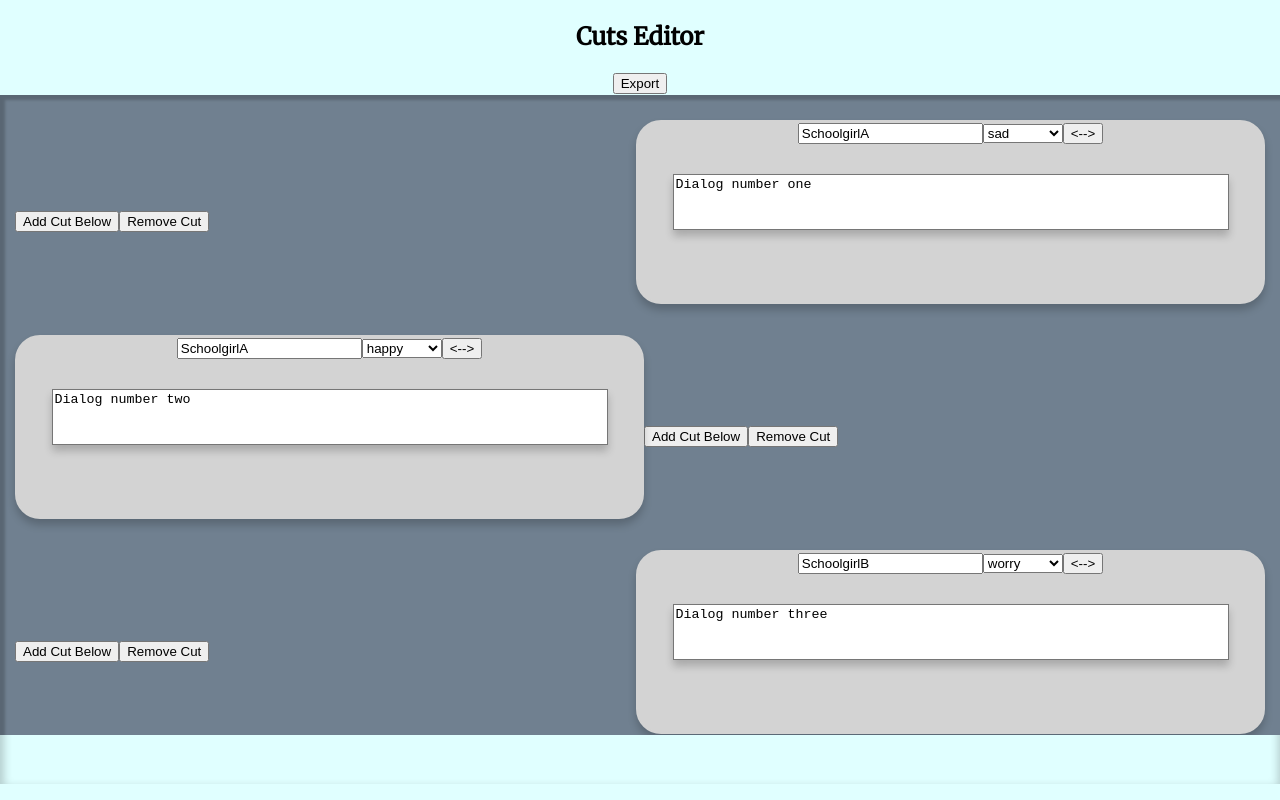
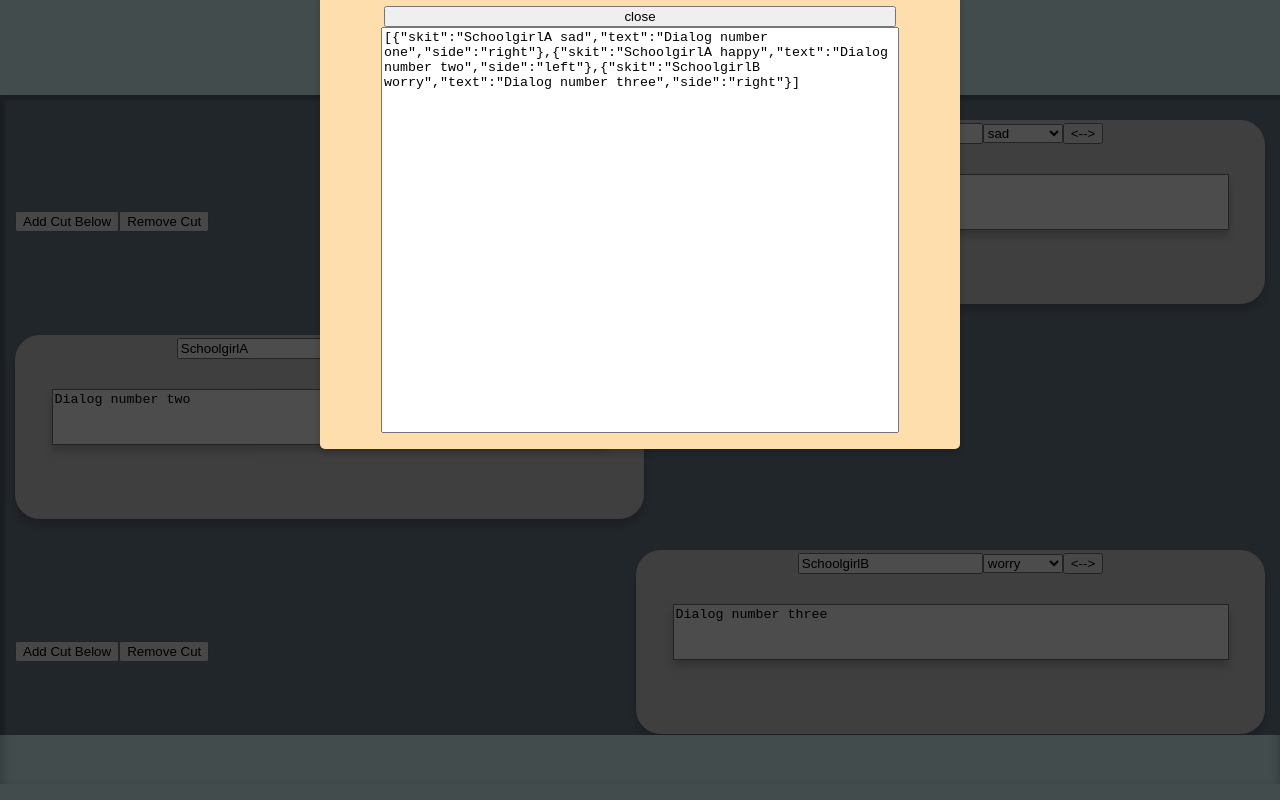
Before and after one commit to Vidsneezes/NanorenoVisualEditor, a React (Create React App) app: page / in a window 1280 px wide. Both pictures are taken after a click on the button "Export". Built offline with nearby package versions, Linux system fonts and the light colour scheme.

Commit message:
add display functionality between app and cutblockeditor via refs, made attempts to add scroll to view in cut view and cutblock, commented out the working code left parts in cutblock

```diff
--- a/src/App.js
+++ b/src/App.js
@@ -109,15 +109,14 @@ class App extends Component {
     this.setState({
       copyData: str
     });
+    this.cutEditorRef.DisplayBox();
   }
-
-
 
   render() {
     return (
       <div className="App">
         <div className="App-CutView">
-         <CutBlockEditor copyData={this.state.copyData}/>
+         <CutBlockEditor ref={(el) => {this.cutEditorRef = el;}} copyData={this.state.copyData}/>
          <CutView cutData={this.state.cutData}
                    handleSideChange={this.handleSideChange}
                    addCutBelow={this.AddCutBelow}
--- a/src/components/cutview/CutView.js
+++ b/src/components/cutview/CutView.js
@@ -3,10 +3,27 @@ import './CutView.css';
 import CutBlock from './cutblock/CutBlock.js'
 
 class CutView extends Component {
+  /*
+  ##Scroll to view last object
+  scrollToBottom = () =>{
+    const val = this.props.cutData.length-1;
+    console.log(val);
+    console.log(this.refs);
+    this.refs[val].focusOnMe();
+  }
+
+  componentDidMount() {
+    this.scrollToBottom();
+  }
+
+  componentDidUpdate() {
+    this.scrollToBottom();
+  }*/
+
   render() {
     var count = 0;
-    const cuts = this.props.cutData.map((data)=>
-      <CutBlock key={data.key}
+    const cuts = this.props.cutData.map((data, index)=>
+      <CutBlock /*ref={index}*/ key={data.key}
                 cutData={data}
                 handleSideChange={this.props.handleSideChange}
                 addCutBelow={this.props.addCutBelow}
@@ -20,7 +37,7 @@ class CutView extends Component {
           <h2>Cuts Editor</h2>
           <button onClick={this.props.exportData}>Export</button>
         </div>
-        <ul ref="scrollbot" className="c-list">
+        <ul className="c-list">
           {cuts}
         </ul>
       </div>
--- a/src/components/cutview/cutblock/CutBlock.js
+++ b/src/components/cutview/cutblock/CutBlock.js
@@ -20,6 +20,7 @@ class CutBlock extends Component {
     this.handleChange = this.handleChange.bind(this);
     this.handleAddCutBelow = this.handleAddCutBelow.bind(this);
     this.handleRemoveCurrentCut = this.handleRemoveCurrentCut.bind(this);
+    this.focusOnMe = this.focusOnMe.bind(this);
   }
 
   handleSideChange(){
@@ -37,9 +38,14 @@ class CutBlock extends Component {
   handleChange(event) {
     this.props.handleDataChange(event.target.name,this.state.key,event.target.value);
   }
+
+  focusOnMe(){
+    this.refs.premium.scrollIntoView({behavior:"smooth"});
+  }
+
   renderFocused(){
     return (
-      <li className="cut-element" >
+      <li ref="premium" className="cut-element" >
         <div className={"cut-content-"+this.props.cutData.side}>
           <div className="cut-meta">
             <input name="actor" className="<input-actor></input-actor>name" type="text" placeholder="actorname" value={this.props.cutData.actor} onChange={this.handleChange}/>
--- a/src/components/cutview/cutblockeditor/CutBlockEditor.css
+++ b/src/components/cutview/cutblockeditor/CutBlockEditor.css
@@ -4,7 +4,7 @@
     left: 0;
     height: 100%;
     width: 100%;
-    background-color: rgba(0,0,0,0.5);
+    background-color: rgba(0,0,0,0.7);
     z-index: 10;
 }
 
--- a/src/components/cutview/cutblockeditor/CutBlockEditor.js
+++ b/src/components/cutview/cutblockeditor/CutBlockEditor.js
@@ -8,10 +8,24 @@ class CutBlockEditor extends Component {
       visible: false
     }
     this.AutoSelectTextArea = this.AutoSelectTextArea.bind(this);
+    this.HidBox = this.HidBox.bind(this);
+    this.DisplayBox = this.DisplayBox.bind(this);
   }
 
   AutoSelectTextArea() {
     this.refs.copyclipboard.select();
+  }
+
+  DisplayBox(){
+    this.setState({
+      visible: true
+    });
+  }
+
+  HidBox(){
+    this.setState({
+      visible: false
+    })
   }
 
   render() {
@@ -21,7 +35,7 @@ class CutBlockEditor extends Component {
         <span>
         <div className="overlay"></div>
         <div className="modal">
-            <button>close</button><br></br>
+            <button onClick={this.HidBox}>close</button><br></br>
             <textarea ref="copyclipboard" className="copyclipboard" value={this.props.copyData} readOnly="readonly" onFocus={this.AutoSelectTextArea}/>
         </div>
         </span>
```
